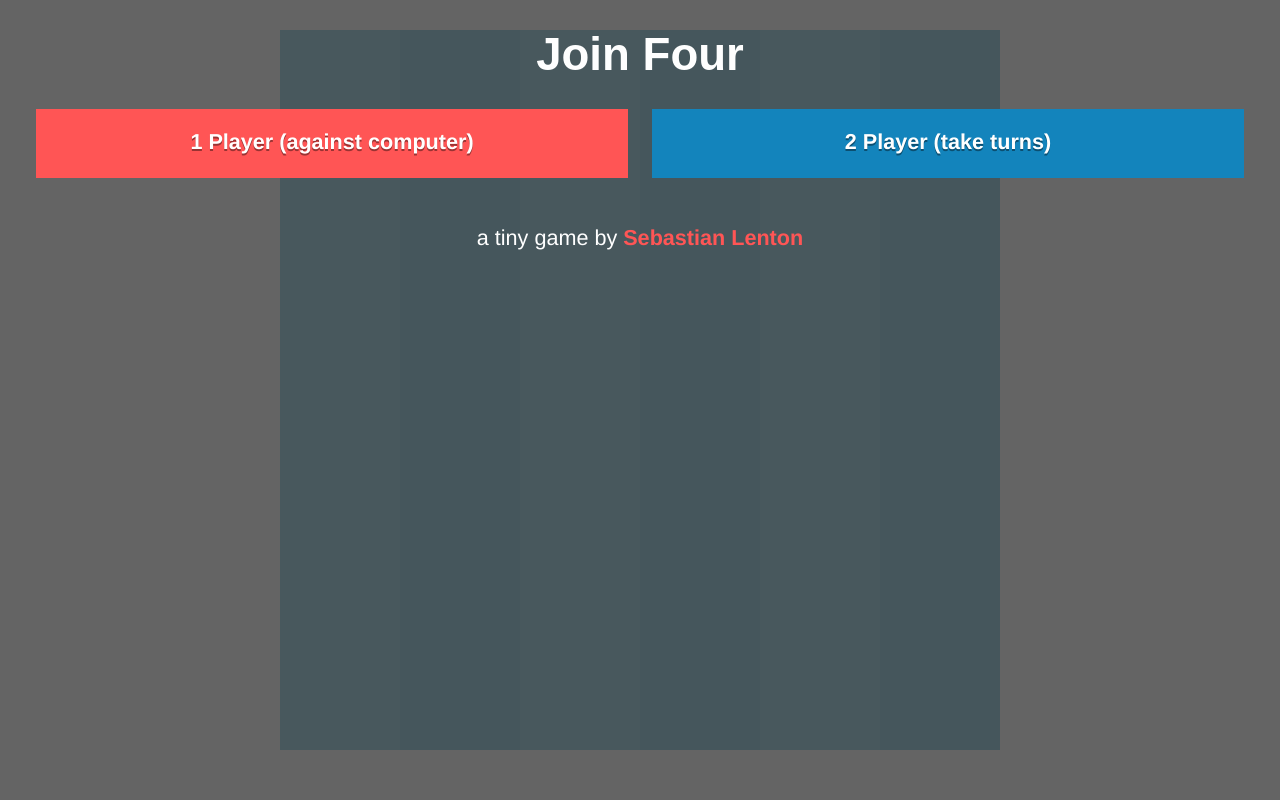
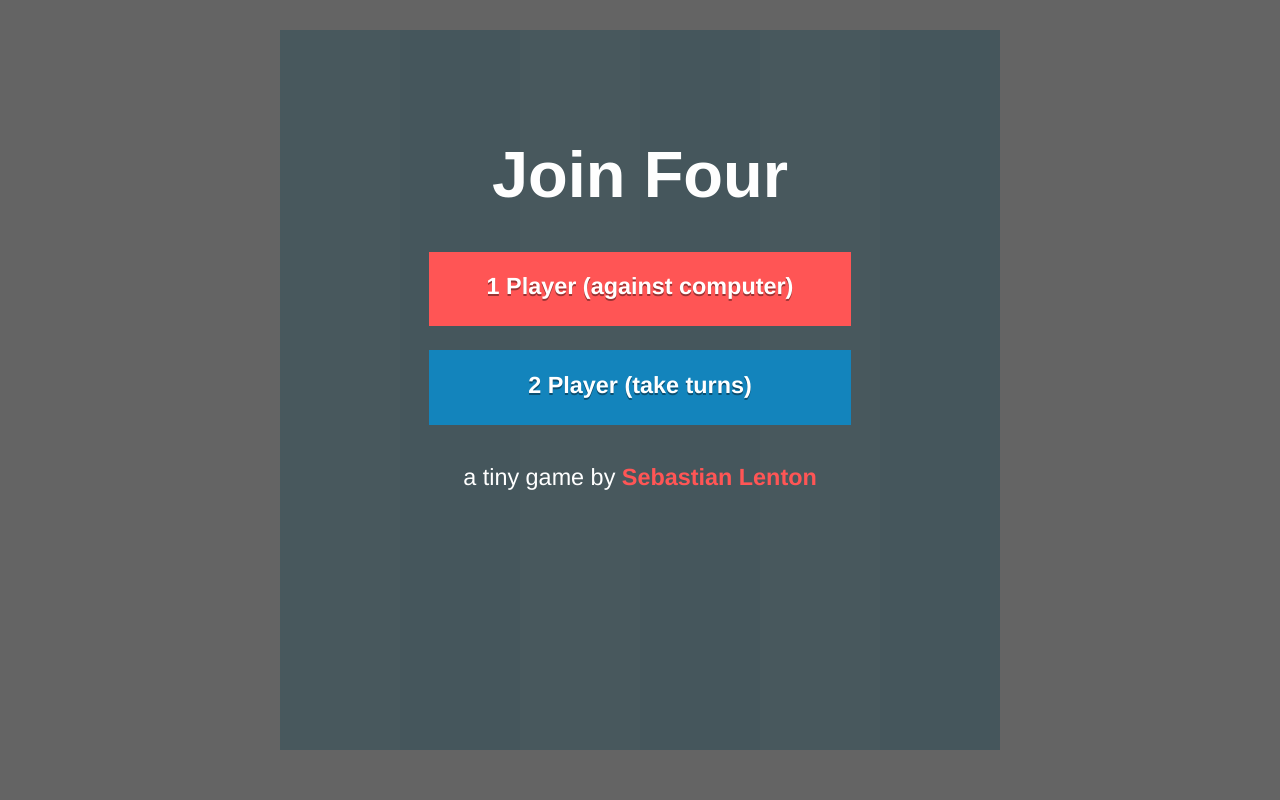
Before and after one commit to sebastianlenton/joinfour, a PHP site: page / in a window 1280 px wide. Run offline with PHP 8.4, Linux system fonts and the light colour scheme; some libraries are stand-ins or nearby versions.

Commit message:
Did front end for bigger breakpoints, plus icons and a few other bits

```diff
--- a/css/style.css
+++ b/css/style.css
@@ -750,25 +750,19 @@ p.hint {
   width: 100%;
   margin-top: 0.3em; }
 
-@media -sass-debug-info{filename{font-family:file\:\/\/\/Users\/sebastianlenton\/sites\/joinfour\/scss\/_base\.scss}line{font-family:\00003126}}
-.footer {
-  text-align: center;
-  margin-top: 1.5em;
-  font-size: 90%; }
-
 /*********************
 LINK STYLES
 *********************/
-@media -sass-debug-info{filename{font-family:file\:\/\/\/Users\/sebastianlenton\/sites\/joinfour\/scss\/_base\.scss}line{font-family:\00003136}}
+@media -sass-debug-info{filename{font-family:file\:\/\/\/Users\/sebastianlenton\/sites\/joinfour\/scss\/_base\.scss}line{font-family:\00003132}}
 a, a:visited {
   color: #ff5555;
   /* on hover */
   /* on click */
   /* mobile tap color */ }
-@media -sass-debug-info{filename{font-family:file\:\/\/\/Users\/sebastianlenton\/sites\/joinfour\/scss\/_base\.scss}line{font-family:\00003140}}
+@media -sass-debug-info{filename{font-family:file\:\/\/\/Users\/sebastianlenton\/sites\/joinfour\/scss\/_base\.scss}line{font-family:\00003136}}
   a:hover, a:focus, a:visited:hover, a:visited:focus {
     color: #ff5555; }
-@media -sass-debug-info{filename{font-family:file\:\/\/\/Users\/sebastianlenton\/sites\/joinfour\/scss\/_base\.scss}line{font-family:\00003150}}
+@media -sass-debug-info{filename{font-family:file\:\/\/\/Users\/sebastianlenton\/sites\/joinfour\/scss\/_base\.scss}line{font-family:\00003146}}
   a:link, a:visited:link {
     /*
     this highlights links on ip5ones/iPads.
@@ -780,14 +774,14 @@ a, a:visited {
 /*********************
 TYPE
 *********************/
-@media -sass-debug-info{filename{font-family:file\:\/\/\/Users\/sebastianlenton\/sites\/joinfour\/scss\/_base\.scss}line{font-family:\00003164}}
+@media -sass-debug-info{filename{font-family:file\:\/\/\/Users\/sebastianlenton\/sites\/joinfour\/scss\/_base\.scss}line{font-family:\00003160}}
 body {
   font-size: 16px;
   line-height: 1.5;
   font-family: "Helvetica Neue", Helvetica, Arial, sans-serif;
   background: #fbfbfa; }
 
-@media -sass-debug-info{filename{font-family:file\:\/\/\/Users\/sebastianlenton\/sites\/joinfour\/scss\/_base\.scss}line{font-family:\00003171}}
+@media -sass-debug-info{filename{font-family:file\:\/\/\/Users\/sebastianlenton\/sites\/joinfour\/scss\/_base\.scss}line{font-family:\00003167}}
 h1, .h1, h2, .h2, h3, .h3, h4, .h4, h5, .h5 {
   text-rendering: optimizelegibility;
   font-weight: 500;
@@ -797,11 +791,11 @@ h1, .h1, h2, .h2, h3, .h3, h4, .h4, h5, .h5 {
   */
   font-weight: bold; }
 
-@media -sass-debug-info{filename{font-family:file\:\/\/\/Users\/sebastianlenton\/sites\/joinfour\/scss\/_base\.scss}line{font-family:\00003182}}
+@media -sass-debug-info{filename{font-family:file\:\/\/\/Users\/sebastianlenton\/sites\/joinfour\/scss\/_base\.scss}line{font-family:\00003178}}
 h1, h2, h3, h4, h5, p, ul, ol, li, blockquote, hr {
   margin-top: 0; }
 
-@media -sass-debug-info{filename{font-family:file\:\/\/\/Users\/sebastianlenton\/sites\/joinfour\/scss\/_base\.scss}line{font-family:\00003186}}
+@media -sass-debug-info{filename{font-family:file\:\/\/\/Users\/sebastianlenton\/sites\/joinfour\/scss\/_base\.scss}line{font-family:\00003182}}
 h1, .h1 {
   font-size: 2em;
   text-align: center;
@@ -810,54 +804,54 @@ h1, .h1 {
   font-family: sans-serif;
   opacity: 0.99; }
 
-@media -sass-debug-info{filename{font-family:file\:\/\/\/Users\/sebastianlenton\/sites\/joinfour\/scss\/_base\.scss}line{font-family:\00003195}}
+@media -sass-debug-info{filename{font-family:file\:\/\/\/Users\/sebastianlenton\/sites\/joinfour\/scss\/_base\.scss}line{font-family:\00003191}}
 h2, .h2 {
   font-size: 1.45em;
   margin-bottom: 1.04em; }
 
-@media -sass-debug-info{filename{font-family:file\:\/\/\/Users\/sebastianlenton\/sites\/joinfour\/scss\/_base\.scss}line{font-family:\00003200}}
+@media -sass-debug-info{filename{font-family:file\:\/\/\/Users\/sebastianlenton\/sites\/joinfour\/scss\/_base\.scss}line{font-family:\00003196}}
 h3, .h3 {
   font-size: 1.15em;
   margin-bottom: 1.3em; }
 
-@media -sass-debug-info{filename{font-family:file\:\/\/\/Users\/sebastianlenton\/sites\/joinfour\/scss\/_base\.scss}line{font-family:\00003205}}
+@media -sass-debug-info{filename{font-family:file\:\/\/\/Users\/sebastianlenton\/sites\/joinfour\/scss\/_base\.scss}line{font-family:\00003201}}
 h4, .h4 {
   font-size: 1em;
   margin-bottom: 0.75em; }
 
-@media -sass-debug-info{filename{font-family:file\:\/\/\/Users\/sebastianlenton\/sites\/joinfour\/scss\/_base\.scss}line{font-family:\00003210}}
+@media -sass-debug-info{filename{font-family:file\:\/\/\/Users\/sebastianlenton\/sites\/joinfour\/scss\/_base\.scss}line{font-family:\00003206}}
 h5, .h5 {
   font-size: .9em;
   margin-bottom: 0; }
 
-@media -sass-debug-info{filename{font-family:file\:\/\/\/Users\/sebastianlenton\/sites\/joinfour\/scss\/_base\.scss}line{font-family:\00003215}}
+@media -sass-debug-info{filename{font-family:file\:\/\/\/Users\/sebastianlenton\/sites\/joinfour\/scss\/_base\.scss}line{font-family:\00003211}}
 p, li {
   font-size: 1em;
   margin-bottom: 1.5em; }
-@media -sass-debug-info{filename{font-family:file\:\/\/\/Users\/sebastianlenton\/sites\/joinfour\/scss\/_base\.scss}line{font-family:\00003219}}
+@media -sass-debug-info{filename{font-family:file\:\/\/\/Users\/sebastianlenton\/sites\/joinfour\/scss\/_base\.scss}line{font-family:\00003215}}
   p a, li a {
     font-weight: bold; }
 
-@media -sass-debug-info{filename{font-family:file\:\/\/\/Users\/sebastianlenton\/sites\/joinfour\/scss\/_base\.scss}line{font-family:\00003224}}
+@media -sass-debug-info{filename{font-family:file\:\/\/\/Users\/sebastianlenton\/sites\/joinfour\/scss\/_base\.scss}line{font-family:\00003220}}
 p.meta {
   font-size: 0.7em; }
 
-@media -sass-debug-info{filename{font-family:file\:\/\/\/Users\/sebastianlenton\/sites\/joinfour\/scss\/_base\.scss}line{font-family:\00003228}}
+@media -sass-debug-info{filename{font-family:file\:\/\/\/Users\/sebastianlenton\/sites\/joinfour\/scss\/_base\.scss}line{font-family:\00003224}}
 li {
   margin-right: 3em; }
 
-@media -sass-debug-info{filename{font-family:file\:\/\/\/Users\/sebastianlenton\/sites\/joinfour\/scss\/_base\.scss}line{font-family:\00003232}}
+@media -sass-debug-info{filename{font-family:file\:\/\/\/Users\/sebastianlenton\/sites\/joinfour\/scss\/_base\.scss}line{font-family:\00003228}}
 blockquote {
   margin-bottom: 1.5em; }
 
-@media -sass-debug-info{filename{font-family:file\:\/\/\/Users\/sebastianlenton\/sites\/joinfour\/scss\/_base\.scss}line{font-family:\00003236}}
+@media -sass-debug-info{filename{font-family:file\:\/\/\/Users\/sebastianlenton\/sites\/joinfour\/scss\/_base\.scss}line{font-family:\00003232}}
 .content {
   padding-bottom: 0.5em; }
-@media -sass-debug-info{filename{font-family:file\:\/\/\/Users\/sebastianlenton\/sites\/joinfour\/scss\/_base\.scss}line{font-family:\00003238}}
+@media -sass-debug-info{filename{font-family:file\:\/\/\/Users\/sebastianlenton\/sites\/joinfour\/scss\/_base\.scss}line{font-family:\00003234}}
   .content img {
     width: 100%;
     margin-bottom: 1.5em; }
-@media -sass-debug-info{filename{font-family:file\:\/\/\/Users\/sebastianlenton\/sites\/joinfour\/scss\/_base\.scss}line{font-family:\00003243}}
+@media -sass-debug-info{filename{font-family:file\:\/\/\/Users\/sebastianlenton\/sites\/joinfour\/scss\/_base\.scss}line{font-family:\00003239}}
   .content > p:first-of-type {
     font-style: italic;
     font-size: 1.25em;
@@ -881,6 +875,12 @@ IMAGES
 /*********************
 FOOTER STYLES
 *********************/
+@media -sass-debug-info{filename{font-family:file\:\/\/\/Users\/sebastianlenton\/sites\/joinfour\/scss\/_base\.scss}line{font-family:\00003277}}
+.footer {
+  text-align: center;
+  margin-top: 2.5em;
+  font-size: 90%; }
+
 /*********************
 TRANSITIONS & ANIMATIONS
 *********************/
@@ -907,10 +907,10 @@ BUTTONS
   .button:hover, .button:focus, .button:visited:hover, .button:visited:focus {
     background: #ff7e7e;
     color: white; }
-@media -sass-debug-info{filename{font-family:file\:\/\/\/Users\/sebastianlenton\/sites\/joinfour\/scss\/_base\.scss}line{font-family:\00003323}}
+@media -sass-debug-info{filename{font-family:file\:\/\/\/Users\/sebastianlenton\/sites\/joinfour\/scss\/_base\.scss}line{font-family:\00003322}}
   .button#twoPlayer, .button:visited#twoPlayer {
     background: #1384bc; }
-@media -sass-debug-info{filename{font-family:file\:\/\/\/Users\/sebastianlenton\/sites\/joinfour\/scss\/_base\.scss}line{font-family:\00003326}}
+@media -sass-debug-info{filename{font-family:file\:\/\/\/Users\/sebastianlenton\/sites\/joinfour\/scss\/_base\.scss}line{font-family:\00003325}}
     .button#twoPlayer:hover, .button#twoPlayer:focus, .button:visited#twoPlayer:hover, .button:visited#twoPlayer:focus {
       background: #179ee1; }
 
@@ -943,12 +943,6 @@ tweeners.
     margin-bottom: 0.5em; }
 
 @media -sass-debug-info{filename{font-family:file\:\/\/\/Users\/sebastianlenton\/sites\/joinfour\/scss\/_480up\.scss}line{font-family:\0000331}}
-  p.footer {
-    margin-top: 0;
-    position: relative;
-    top: 2em; }
-
-@media -sass-debug-info{filename{font-family:file\:\/\/\/Users\/sebastianlenton\/sites\/joinfour\/scss\/_480up\.scss}line{font-family:\0000337}}
   p.hint {
     top: 0.5em; }
 
@@ -961,12 +955,11 @@ tweeners.
   /*********************
   BUTTON STYLES
   *********************/
-@media -sass-debug-info{filename{font-family:file\:\/\/\/Users\/sebastianlenton\/sites\/joinfour\/scss\/_480up\.scss}line{font-family:\0000357}}
+@media -sass-debug-info{filename{font-family:file\:\/\/\/Users\/sebastianlenton\/sites\/joinfour\/scss\/_480up\.scss}line{font-family:\0000351}}
   .button, .button:visited {
     width: 48%;
     margin: 0 1%;
-    font-size: 90%;
-    float: left; }
+    font-size: 90%; }
 
   /*********************
   NAVIGATION STYLES
@@ -977,6 +970,10 @@ tweeners.
   /*********************
   FOOTER STYLES
   *********************/
+@media -sass-debug-info{filename{font-family:file\:\/\/\/Users\/sebastianlenton\/sites\/joinfour\/scss\/_480up\.scss}line{font-family:\0000374}}
+  .footer {
+    margin-top: 1.5em; }
+
   /*********************
   TRANSITIONS
   *********************/ }
@@ -1036,12 +1033,26 @@ tweeners.
   /*********************
   LAYOUT & GRID STYLES
   *********************/
+@media -sass-debug-info{filename{font-family:file\:\/\/\/Users\/sebastianlenton\/sites\/joinfour\/scss\/_668up\.scss}line{font-family:\0000319}}
+  .overlay {
+    padding-top: 5em; }
+
+@media -sass-debug-info{filename{font-family:file\:\/\/\/Users\/sebastianlenton\/sites\/joinfour\/scss\/_668up\.scss}line{font-family:\0000324}}
+  #buttons .button {
+    width: 18em;
+    margin: 0 auto 1em auto;
+    display: block; }
+
   /*********************
   TYPE
   *********************/
-@media -sass-debug-info{filename{font-family:file\:\/\/\/Users\/sebastianlenton\/sites\/joinfour\/scss\/_668up\.scss}line{font-family:\0000325}}
+@media -sass-debug-info{filename{font-family:file\:\/\/\/Users\/sebastianlenton\/sites\/joinfour\/scss\/_668up\.scss}line{font-family:\0000335}}
   body {
     font-size: 20px; }
+
+@media -sass-debug-info{filename{font-family:file\:\/\/\/Users\/sebastianlenton\/sites\/joinfour\/scss\/_668up\.scss}line{font-family:\0000339}}
+  h1 {
+    font-size: 2.5em; }
 
   /*********************
   HEADER STYLES
@@ -1088,6 +1099,10 @@ you can add resource intensive styles.
   body {
     font-size: 22px; }
 
+@media -sass-debug-info{filename{font-family:file\:\/\/\/Users\/sebastianlenton\/sites\/joinfour\/scss\/_768up\.scss}line{font-family:\0000328}}
+  p.hint {
+    top: 1.5em; }
+
   /*********************
   HEADER STYLES
   *********************/
@@ -1129,6 +1144,10 @@ you can add resource intensive styles.
   /*********************
   TYPE
   *********************/
+@media -sass-debug-info{filename{font-family:file\:\/\/\/Users\/sebastianlenton\/sites\/joinfour\/scss\/_1024up\.scss}line{font-family:\0000324}}
+  body {
+    font-size: 25px; }
+
   /*********************
   HEADER STYLES
   *********************/
@@ -1170,7 +1189,7 @@ This is for the larger monitors and possibly full screen viewers.
   *********************/
 @media -sass-debug-info{filename{font-family:file\:\/\/\/Users\/sebastianlenton\/sites\/joinfour\/scss\/_1240up\.scss}line{font-family:\0000325}}
   body {
-    font-size: 24px; }
+    font-size: 26px; }
 
   /*********************
   HEADER STYLES
@@ -1209,78 +1228,8 @@ This is for the larger monitors and possibly full screen viewers.
   *********************/
 @media -sass-debug-info{filename{font-family:file\:\/\/\/Users\/sebastianlenton\/sites\/joinfour\/scss\/_1372up\.scss}line{font-family:\0000324}}
   body {
-    font-size: 26px; }
-
-  /*********************
-  HEADER STYLES
-  *********************/
-  /*********************
-  LOGO STYLES
-  *********************/
-  /*********************
-  NAVIGATION STYLES
-  *********************/
-  /*********************
-  SIDEBARS & ASIDES
-  *********************/
-  /*********************
-  FOOTER STYLES
-  *********************/
-  /*********************
-  TRANSITIONS
-  *********************/ }
-@media only screen and (min-width: 97.5em) {
-  /******************************************************************
-  Site Name:
-  Author:
-
-  Stylesheet:
-
-  ******************************************************************/
-  /*********************
-  GENERAL STYLES
-  *********************/
-  /*********************
-  LAYOUT & GRID STYLES
-  *********************/
-  /*********************
-  TYPE
-  *********************/
-  /*********************
-  HEADER STYLES
-  *********************/
-  /*********************
-  LOGO STYLES
-  *********************/
-  /*********************
-  NAVIGATION STYLES
-  *********************/
-  /*********************
-  SIDEBARS & ASIDES
-  *********************/
-  /*********************
-  FOOTER STYLES
-  *********************/
-  /*********************
-  TRANSITIONS
-  *********************/ }
-@media only screen and (min-width: 132em) {
-  /******************************************************************
-  Site Name:
-  Author:
-
-  Stylesheet:
-
-  ******************************************************************/
-  /*********************
-  GENERAL STYLES
-  *********************/
-  /*********************
-  LAYOUT & GRID STYLES
-  *********************/
-  /*********************
-  TYPE
-  *********************/
+    font-size: 27px; }
+
   /*********************
   HEADER STYLES
   *********************/
--- a/index.php
+++ b/index.php
@@ -7,9 +7,7 @@
         <meta charset="utf-8">
         <meta http-equiv="X-UA-Compatible" content="IE=edge,chrome=1">
         <title>Join Four</title>
-        <meta name="description" content="">
-
-<!--		<meta name="viewport" content="width=device-width, initial-scale=1, maximum-scale=1">-->
+        <meta name="description" content="A simple Connect Four-style game, for one or two players">
 
 		<meta name="viewport" content="width=device-width, initial-scale=1,  maximum-scale=1">
         <meta name="apple-mobile-web-app-capable" content="yes">
@@ -61,7 +59,6 @@
     	</p>
 		<?php
 			include( 'parts/footerScripts.php' );
-			//include( 'parts/diagnostic.php' );
 		?>
     </body>
 </html>
--- a/js/main.js
+++ b/js/main.js
@@ -471,12 +471,12 @@ var Player = function( colour, isComputer ) {
 }
 
 var FrontEnd = function() {
-	this.opacity = 0.5;
+	this.opacity = 0.4;
 	this.hintSelector = $( 'p.hint' );												//change this if the markup changes re hint
 	this.link = '<p class="footer">a tiny game by <a target="_blank" href="http://www.sebastianlenton.com">Sebastian Lenton</a></p>';
 
 	this.create = function() {
-		$( 'body' ).prepend( '<div class="overlay" id="frontEnd"></div>' );
+		$( 'body' ).prepend( '<div class="overlay" id="frontEnd"><h1></h1><div id="buttons"></div><div id="footer">' + this.link + '</div></div>' );
 	}
 
 	this.show = function() {
@@ -488,17 +488,14 @@ var FrontEnd = function() {
 	}
 
 	this.setHeadline = function( headlineText ) {
-		$( '#frontEnd h1' ).remove();
-		$( '#frontEnd' ).prepend( '<h1>' + headlineText + '</h1>' );
+		$( '#frontEnd h1' ).text(  headlineText );
 	}
 
 	this.setButtons = function( buttonsArray ) {
-		$( '#frontEnd .footer' ).remove();									//VERY hacky
 		$( '#frontEnd .button' ).remove();
 		for( var h = 0; h < buttonsArray.length; h++ ) {
-			$( '#frontEnd' ).append( '<a class="button" id="' + buttonsArray[ h ][ 1 ] + '">' + buttonsArray[ h ][ 0 ] + '</a>' );
+			$( '#frontEnd #buttons' ).append( '<a class="button" id="' + buttonsArray[ h ][ 1 ] + '">' + buttonsArray[ h ][ 0 ] + '</a>' );
 		}
-		$( '#frontEnd' ).append( this.link );				//a terrible hack due to a prob I was having re absolute bottom 0
 	}
 
 	this.setHint = function( hint ) {
--- a/scss/_1024up.scss
+++ b/scss/_1024up.scss
@@ -21,7 +21,9 @@ LAYOUT & GRID STYLES
 TYPE
 *********************/
 
-
+body {
+	font-size:25px;
+}
 
 /*********************
 HEADER STYLES
--- a/scss/_1240up.scss
+++ b/scss/_1240up.scss
@@ -23,7 +23,7 @@ TYPE
 *********************/
 
 body {
-	font-size:24px;
+	font-size:26px;
 }
 
 /*********************
--- a/scss/_1372up.scss
+++ b/scss/_1372up.scss
@@ -22,7 +22,7 @@ TYPE
 *********************/
 
 body {
-	font-size:26px;
+	font-size:27px;
 }
 
 /*********************
--- a/scss/_480up.scss
+++ b/scss/_480up.scss
@@ -28,12 +28,6 @@ h1 {
 	margin-bottom:0.5em;
 }
 
-p.footer {
-	margin-top:0;
-	position:relative;					//a hack to solve a clearing problem :(
-	top:2em;
-}
-
 p.hint {
 	top:0.5em;
 }
@@ -54,11 +48,10 @@ BUTTON STYLES
 *********************/
 
 
-.button, .button:visited {				//you need to do/test 480
+.button, .button:visited {
 	width:48%;
 	margin:0 1%;
 	font-size:90%;
-	float:left;
 }
 
 
@@ -78,7 +71,9 @@ SIDEBARS & ASIDES
 FOOTER STYLES
 *********************/
 
-
+.footer {
+	margin-top:1.5em;
+}
 
 /*********************
 TRANSITIONS
--- a/scss/_668up.scss
+++ b/scss/_668up.scss
@@ -16,7 +16,17 @@ GENERAL STYLES
 LAYOUT & GRID STYLES
 *********************/
 
+.overlay {
+	padding-top:5em;
+}
 
+#buttons {
+	.button {
+		width:18em;
+		margin:0 auto 1em auto;
+		display:block;
+	}
+}
 
 /*********************
 TYPE
@@ -24,6 +34,10 @@ TYPE
 
 body {
 	font-size:20px;
+}
+
+h1 {
+	font-size:2.5em;
 }
 
 /*********************
--- a/scss/_768up.scss
+++ b/scss/_768up.scss
@@ -23,6 +23,10 @@ TYPE
 
 body {
 	font-size:22px;
+}
+
+p.hint {
+	top:1.5em;
 }
 
 /*********************
--- a/scss/_base.scss
+++ b/scss/_base.scss
@@ -123,11 +123,7 @@ p.hint {
 	margin-top:0.3em;
 }
 
-.footer {
-	text-align:center;
-	margin-top:1.5em;
-	font-size:90%;
-}
+
 
 /*********************
 LINK STYLES
@@ -278,7 +274,11 @@ IMAGES
 FOOTER STYLES
 *********************/
 
-
+.footer {
+	text-align:center;
+	margin-top:2.5em;
+	font-size:90%;
+}
 
 /*********************
 TRANSITIONS & ANIMATIONS
@@ -296,7 +296,7 @@ BUTTONS
 
 .button, .button:visited {
 	width:100%;
-	padding:0.76em 0 0.94em 0;									//don't need side padding for now
+	padding:0.76em 0 0.94em 0;
 	margin-bottom:1.2em;
 
 	display: inline-block;
@@ -317,7 +317,6 @@ BUTTONS
 	}
 
 	&:active {
-		//@include css-gradient(darken($link-color, 5%), $link-color);
 	}
 
 	&#twoPlayer {
--- a/scss/style.scss
+++ b/scss/style.scss
@@ -102,14 +102,14 @@ This is for the larger monitors and possibly full screen viewers.
 @media only screen and (min-width: 97.5em) {
 
 	// styles in 1240up.scss
-	@import "1560up";
+	//@import "1560up";
 
 }
 
 @media only screen and (min-width: 132em) {
 
 	// styles in 1240up.scss
-	@import "2160up";
+	//@import "2160up";
 
 }
 
```
Also changed, not shown: css/ie.css (+14 -9 lines), img/apple-icon-touch.png, img/favicon.png, img/icon128.png (added), img/icon30.png (added), img/icon60.png (added), img/win8-tile-icon.png, 1 other file.
